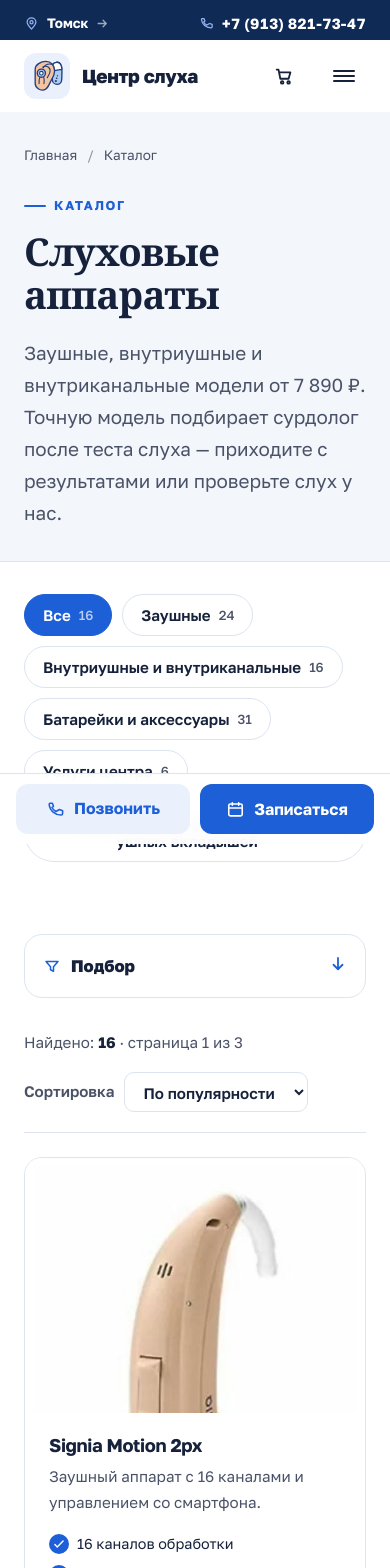
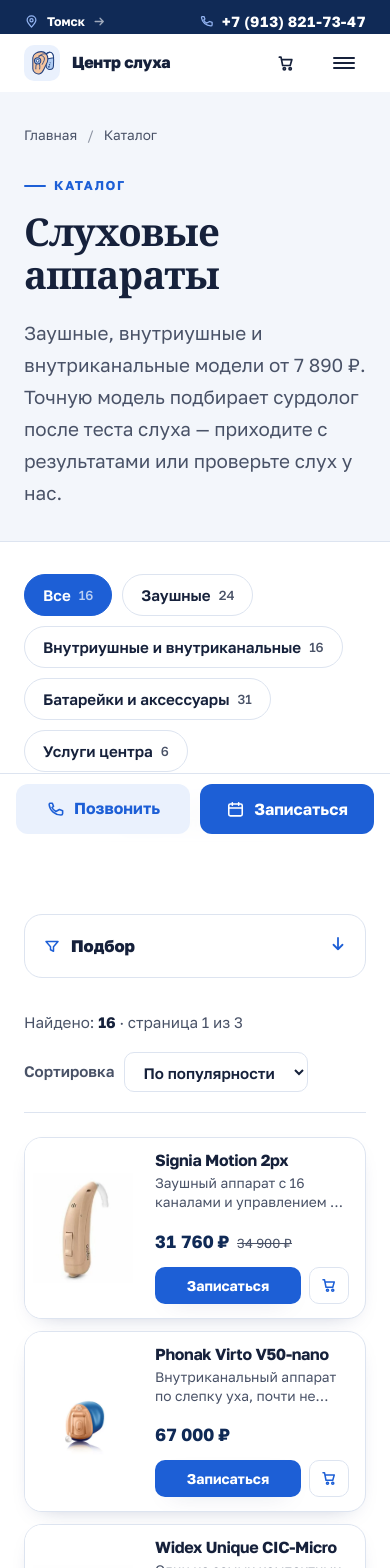
Before and after one commit to FrogHoppingAmongTulips/centr-sluha-site, a React (Vite) app: page /catalog in a window 390 px wide. Shown: the top 1568 px of the page. Built offline with nearby package versions, Linux system fonts and the light colour scheme.

Commit message:
Мобильная версия: компактная шапка, каталог строками, свёрнутое подменю, открытие страницы сверху

```diff
--- a/src/App.jsx
+++ b/src/App.jsx
@@ -21,6 +21,14 @@ import NotFound from './pages/NotFound'
 
 function ScrollToTop() {
   const { pathname } = useLocation()
+
+  // браузер запоминает, где стояла прокрутка, и возвращает туда при открытии ссылки —
+  // отключаем это, иначе человек попадает в середину страницы
+  useEffect(() => {
+    if ('scrollRestoration' in window.history) window.history.scrollRestoration = 'manual'
+    window.scrollTo(0, 0)
+  }, [])
+
   useEffect(() => { window.scrollTo({ top: 0, behavior: 'instant' }) }, [pathname])
   return null
 }
--- a/src/components/Header.css
+++ b/src/components/Header.css
@@ -66,7 +66,7 @@
 .megamenu__cert svg { color: var(--teal-700); }
 .megamenu__cert:hover { color: var(--teal-700); }
 
-.nav__phone, .nav__cta { display: none; }
+.nav__phone, .nav__cta, .nav__more { display: none; }
 
 /* Поиск по сайту */
 .hdr__search {
@@ -91,16 +91,14 @@
 .hdr__cta { padding: 13px 22px; font-size: 0.96rem; }
 
 .burger { display: none; width: 44px; height: 44px; position: relative; }
+/* без превращения полосок в крестик: открытое меню и так видно */
 .burger span {
-  position: absolute; left: 11px; width: 22px; height: 2px; background: var(--ink);
-  border-radius: 2px; transition: transform 0.3s var(--ease), opacity 0.2s;
+  position: absolute; left: 11px; width: 22px; height: 2px; background: var(--ink); border-radius: 2px;
 }
 .burger span:nth-child(1) { top: 16px; }
 .burger span:nth-child(2) { top: 21px; }
 .burger span:nth-child(3) { top: 26px; }
-.burger--x span:nth-child(1) { transform: translateY(5px) rotate(45deg); }
-.burger--x span:nth-child(2) { opacity: 0; }
-.burger--x span:nth-child(3) { transform: translateY(-5px) rotate(-45deg); }
+.burger--x span { background: var(--teal-700); }
 
 @media (max-width: 1180px) {
   .nav { gap: 20px; }
@@ -113,28 +111,43 @@
   .megamenu__cols { grid-template-columns: repeat(2, 1fr); }
 }
 @media (max-width: 900px) {
-  .hdr__top-inner { height: 40px; gap: 16px; font-size: 0.85rem; }
-  .hdr__city, .hdr__top-phone { padding: 11px 0; }
+  .hdr__top-inner { height: 34px; gap: 14px; font-size: 0.78rem; }
+  .hdr__city, .hdr__top-phone { padding: 9px 0; }
   /* на телефоне в полосе только город и телефон */
   .hdr__top-inner > span:not(.hdr__city) { display: none; }
   .hdr__top-phone { margin-left: auto; font-weight: 700; color: #fff; }
   .burger { display: block; }
   .hdr__cta { display: none; }
-  .hdr__inner { height: 72px; }
+  .hdr__inner { height: 58px; gap: 12px; }
+  .logo__mark { width: 36px; height: 36px; border-radius: 10px; }
+  .logo__mark svg { width: 28px; height: 28px; }
+  .logo__text { font-size: 1rem; }
+  .hdr__cart { width: 40px; height: 40px; }
+  .hdr__cart svg { width: 20px; height: 20px; }
   .nav {
-    position: fixed; inset: 108px 0 auto 0;
+    position: fixed; inset: 92px 0 auto 0;
     flex-direction: column; align-items: stretch; gap: 4px;
     background: #fff; padding: 18px 24px 28px;
     box-shadow: var(--shadow); border-top: 1px solid var(--line);
     transform: translateY(-140%); transition: transform 0.35s var(--ease);
-    max-height: calc(100vh - 108px); overflow-y: auto;
+    max-height: calc(100vh - 92px); overflow-y: auto;
   }
   .nav--open { transform: translateY(0); }
   .nav__link { width: 100%; padding: 14px 0; border-bottom: 1px solid var(--line); font-size: 1.05rem; }
+  /* пункт «Каталог» со стрелкой: подменю раскрывается по нажатию */
+  .nav__item--drop { position: relative; }
+  .nav__more {
+    display: grid; place-items: center; position: absolute; top: 0; right: 0;
+    width: 52px; height: 52px; color: var(--muted);
+  }
+  .nav__more svg { transform: rotate(90deg); transition: transform 0.25s var(--ease); }
+  .nav__item--drop.is-open .nav__more svg { transform: rotate(-90deg); color: var(--teal-700); }
   .megamenu {
+    display: none;
     position: static; width: auto; opacity: 1; visibility: visible; transform: none;
     margin: 0 0 6px; box-shadow: none; border: none; padding: 4px 0 10px;
   }
+  .nav__item--drop.is-open .megamenu { display: block; }
   .megamenu__cols { grid-template-columns: 1fr 1fr; gap: 18px; }
   .megamenu__col a { padding: 10px 0; font-weight: 500; color: var(--muted); }
   .megamenu__foot { margin-top: 14px; }
--- a/src/components/Header.jsx
+++ b/src/components/Header.jsx
@@ -11,6 +11,7 @@ import './Header.css'
 export default function Header() {
   const [scrolled, setScrolled] = useState(false)
   const [open, setOpen] = useState(false)
+  const [catOpen, setCatOpen] = useState(false) // подменю каталога на телефоне
   const { pathname } = useLocation()
   const openForm = useRequestForm()
   const cart = useCart()
@@ -23,7 +24,7 @@ export default function Header() {
     return () => window.removeEventListener('scroll', onScroll)
   }, [])
 
-  useEffect(() => { setOpen(false) }, [pathname])
+  useEffect(() => { setOpen(false); setCatOpen(false) }, [pathname])
 
   return (
     <header className={`hdr ${scrolled ? 'hdr--scrolled' : ''}`}>
@@ -43,10 +44,19 @@ export default function Header() {
         </Link>
 
         <nav className={`nav ${open ? 'nav--open' : ''}`}>
-          <div className="nav__item nav__item--drop">
+          <div className={`nav__item nav__item--drop ${catOpen ? 'is-open' : ''}`}>
             <NavLink to="/catalog" className={({ isActive }) => `nav__link ${isActive ? 'is-active' : ''}`}>
               {NAV[0].label}
             </NavLink>
+            {/* на телефоне разделы каталога прячем под стрелку, иначе меню на два экрана */}
+            <button
+              className="nav__more"
+              onClick={() => setCatOpen((v) => !v)}
+              aria-expanded={catOpen}
+              aria-label="Разделы каталога"
+            >
+              <Icon name="arrow" size={18} />
+            </button>
 
             {/* Меню каталога: бренд, тип корпуса, особенности, стоимость */}
             <div className="megamenu">
--- a/src/components/ProductCard.css
+++ b/src/components/ProductCard.css
@@ -26,3 +26,34 @@
 }
 .pcard__cart:hover { border-color: var(--teal-700); background: var(--teal-50); }
 .pcard__cart.is-in { background: var(--teal-700); border-color: var(--teal-700); color: #fff; }
+
+/* Телефон: карточка каталога — компактная строка, чтобы на экран влезало
+   несколько позиций и они читались по отдельности, а не сплошной лентой */
+@media (max-width: 620px) {
+  .pcard {
+    display: grid; grid-template-columns: 116px minmax(0, 1fr);
+    align-items: stretch; box-shadow: var(--shadow-sm);
+  }
+  .pcard__media { align-self: stretch; }
+  .pcard__media .ph { height: 100%; min-height: 148px; }
+  .pcard__tag { top: 8px; left: 8px; font-size: 0.68rem; padding: 4px 8px; }
+  .pcard__body { padding: 14px 16px 14px 14px; }
+  .pcard__body h3 { font-size: 1rem; margin-bottom: 4px; }
+  .pcard__body > p {
+    font-size: 0.86rem; line-height: 1.4;
+    display: -webkit-box; -webkit-line-clamp: 2; -webkit-box-orient: vertical; overflow: hidden;
+  }
+  .pcard__points { display: none; }
+  .pcard__price { margin-top: 10px; gap: 8px; }
+  .pcard__price strong { font-size: 1.1rem; }
+  .pcard__price s { font-size: 0.82rem; }
+  .pcard__actions { margin-top: 10px; gap: 8px; }
+  .pcard__actions .btn-ghost { display: none; }
+  .pcard__actions .btn { padding: 10px 14px; font-size: 0.88rem; }
+  .pcard__cart { width: 40px; }
+
+  /* в горизонтальной ленте на главной карточки остаются вертикальными */
+  .grid--swipe .pcard { grid-template-columns: 1fr; }
+  .grid--swipe .pcard__media .ph { height: auto; min-height: 0; }
+  .grid--swipe .pcard__actions .btn-ghost { display: inline-flex; }
+}
--- a/src/pages/Pages.css
+++ b/src/pages/Pages.css
@@ -363,7 +363,7 @@
   .map-split__map { min-height: 320px; }
 }
 @media (max-width: 620px) {
-  .catalog__grid { grid-template-columns: 1fr; }
+  .catalog__grid { grid-template-columns: 1fr; gap: 12px; }
   .prod__meta, .center__features { grid-template-columns: 1fr; }
   .prod__actions .btn { min-width: 0; }
   .cart__row { grid-template-columns: 72px 1fr auto; row-gap: 12px; }
```
